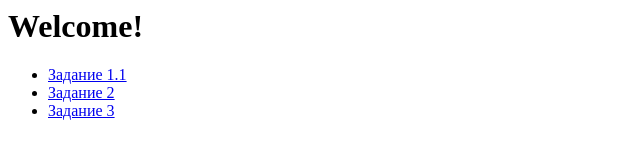
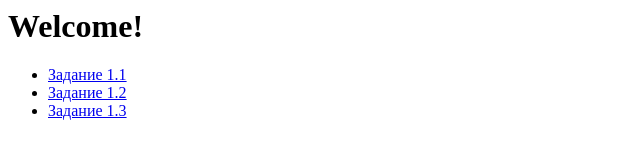
Before and after one commit to wya-m/practice, a plain HTML site: page index.html in a window 1280 px wide. Shown: the full height of the page, 0-640 px from the left. Drawn offline with Linux system fonts and the light colour scheme.

Commit message:
Update index.html

```diff
--- a/index.html
+++ b/index.html
@@ -6,8 +6,8 @@
     <h1>Welcome!</h1>
     <ul>
       <li><a href="Task1.1/Task1.1.html">Задание 1.1</a></li>
-      <li><a href="Task1.2/index.html">Задание 2</a></li>
-      <li><a href="Task1.3/index.html">Задание 3</a></li>
+      <li><a href="Task1.2/index.html">Задание 1.2</a></li>
+      <li><a href="Task1.3/index.html">Задание 1.3</a></li>
     </ul>
   </body>
 </html>
```
